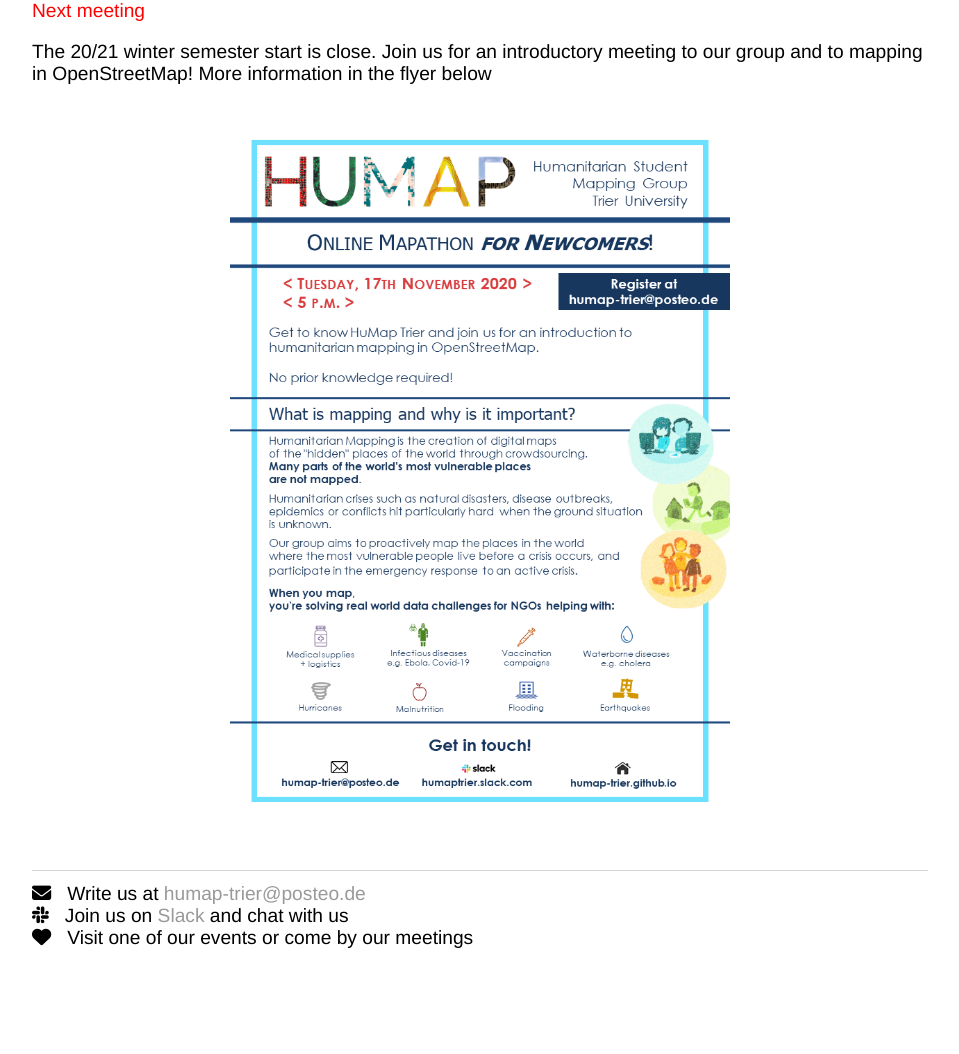
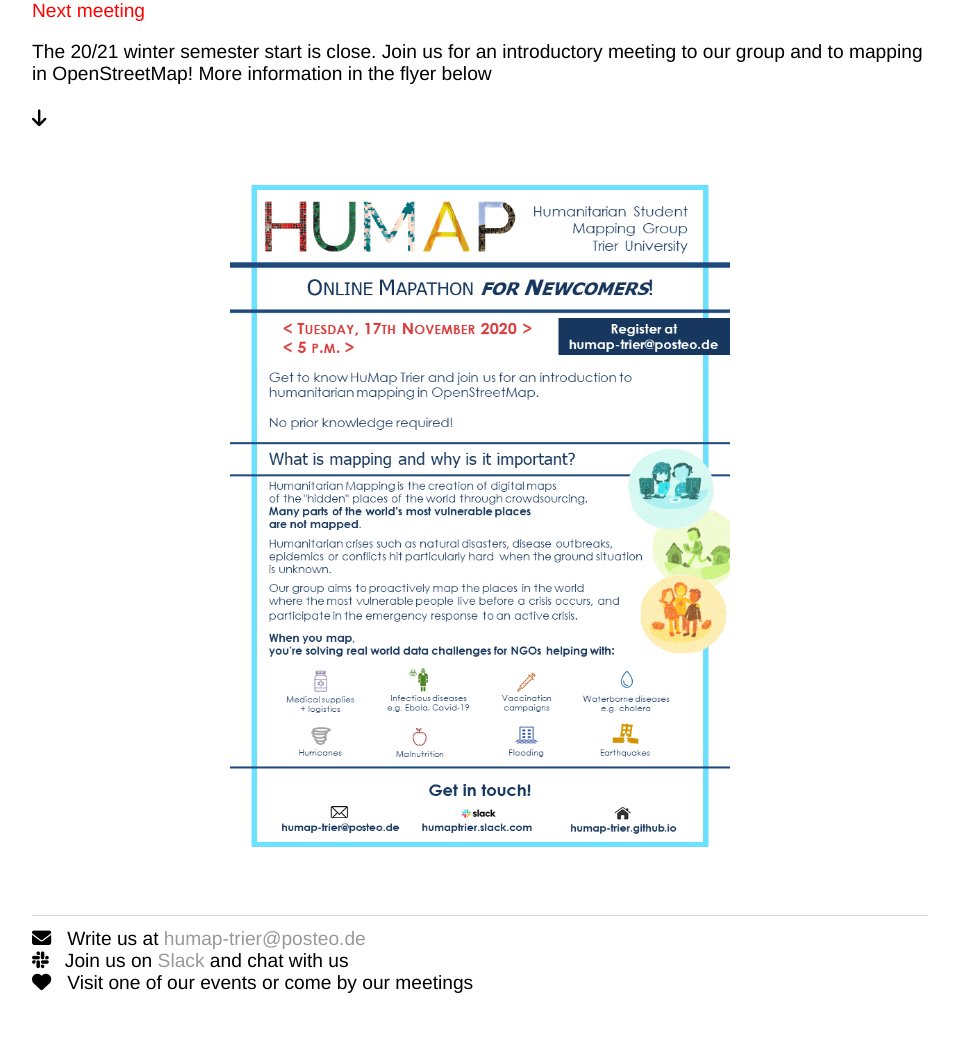
Before and after one commit to humap-trier/humap-trier.github.io, a Jekyll site: the page built from index.html, in a window 1280 px wide. Shown: the part 932-1986 px from the top of the page, without its empty margins (160-1119 px from the left). Built offline with Jekyll 4.4.1, drawn with Linux system fonts in a browser that asks for light colours; nearby versions of some CDN libraries; before the commit the page ends 1941 px from its top, so only the background shows below that.

Commit message:
Update index.html

```diff
--- a/index.html
+++ b/index.html
@@ -13,7 +13,7 @@
 	<p style="color: red;">Next meeting</p>
 <ul>
 <li>The 20/21 winter semester start is close. Join us for an introductory meeting to our group and to mapping in OpenStreetMap! More information in the flyer below</li>
-<!---<li>Thursday, 11th June, 6pm</li>
+<li><i class="fa fa-arrow-down"></i><!---<li>Thursday, 11th June, 6pm</li>
 	<li>Zoom Meeting - Register with us by sending an e-mail to brauchler@uni-trier.de</li>
 	<!---<li>Bring your own laptop <i class="fa fa-laptop" style="font-size:24px"></i></li>--->
 	</ul>
```
